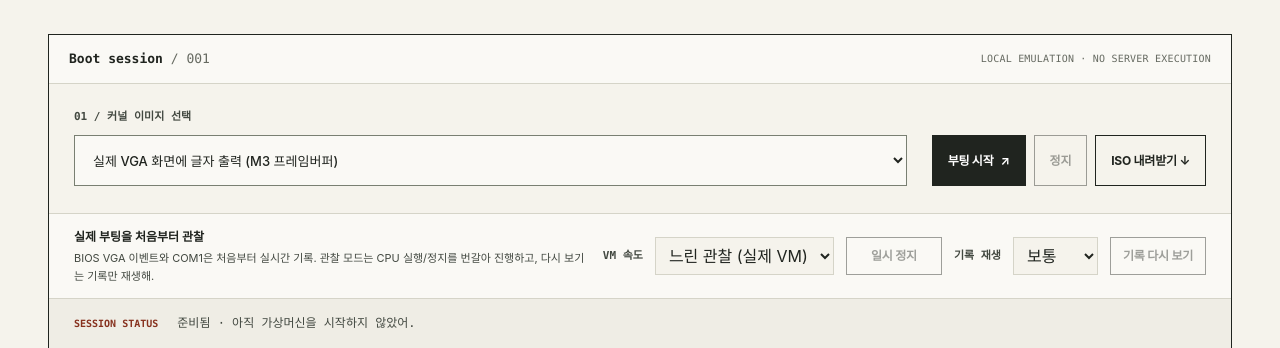
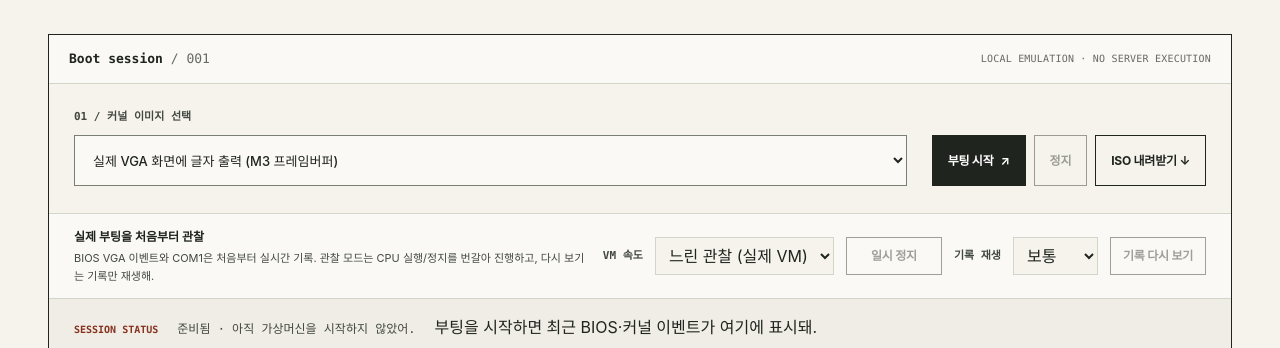
Before and after one commit to Eun-si123/html-kernel-os, a plain HTML site: page site/play.html in a window 1280 px wide. Shown: the part 446-794 px from the top of the page. Drawn offline with Linux system fonts and the light colour scheme; files whose address does not match are found by name.

Commit message:
feat(Boot Lab): keep the most recent authentic BIOS event visible beside the live VM status
Co-authored-by: HTML Systems Agent <ai-assisted@users.noreply.github.com>

```diff
--- a/site/play.html
+++ b/site/play.html
@@ -77,7 +77,7 @@
         </select>
         <button type="button" class="btn secondary" id="boot-replay" disabled>기록 다시 보기</button>
       </div>
-      <div class="lab-status-bar"><span class="lab-status-label">SESSION STATUS</span><p id="boot-status" class="lab-status" role="status" aria-live="polite">준비됨 · 아직 가상머신을 시작하지 않았어.</p></div>
+      <div class="lab-status-bar"><span class="lab-status-label">SESSION STATUS</span><p id="boot-status" class="lab-status" role="status" aria-live="polite">준비됨 · 아직 가상머신을 시작하지 않았어.</p><output id="boot-latest" class="boot-latest" aria-label="최근 실제 부팅 이벤트">부팅을 시작하면 최근 BIOS·커널 이벤트가 여기에 표시돼.</output></div>
       <div class="lab-grid">
         <section class="lab-pane" aria-label="가상 PC 화면">
           <h3><span class="lab-pane-index">01 / DISPLAY</span>가상 PC 화면<small>실제 VGA · 4:3</small><button type="button" class="display-fullscreen" id="display-fullscreen">화면 크게 보기</button></h3>
```
